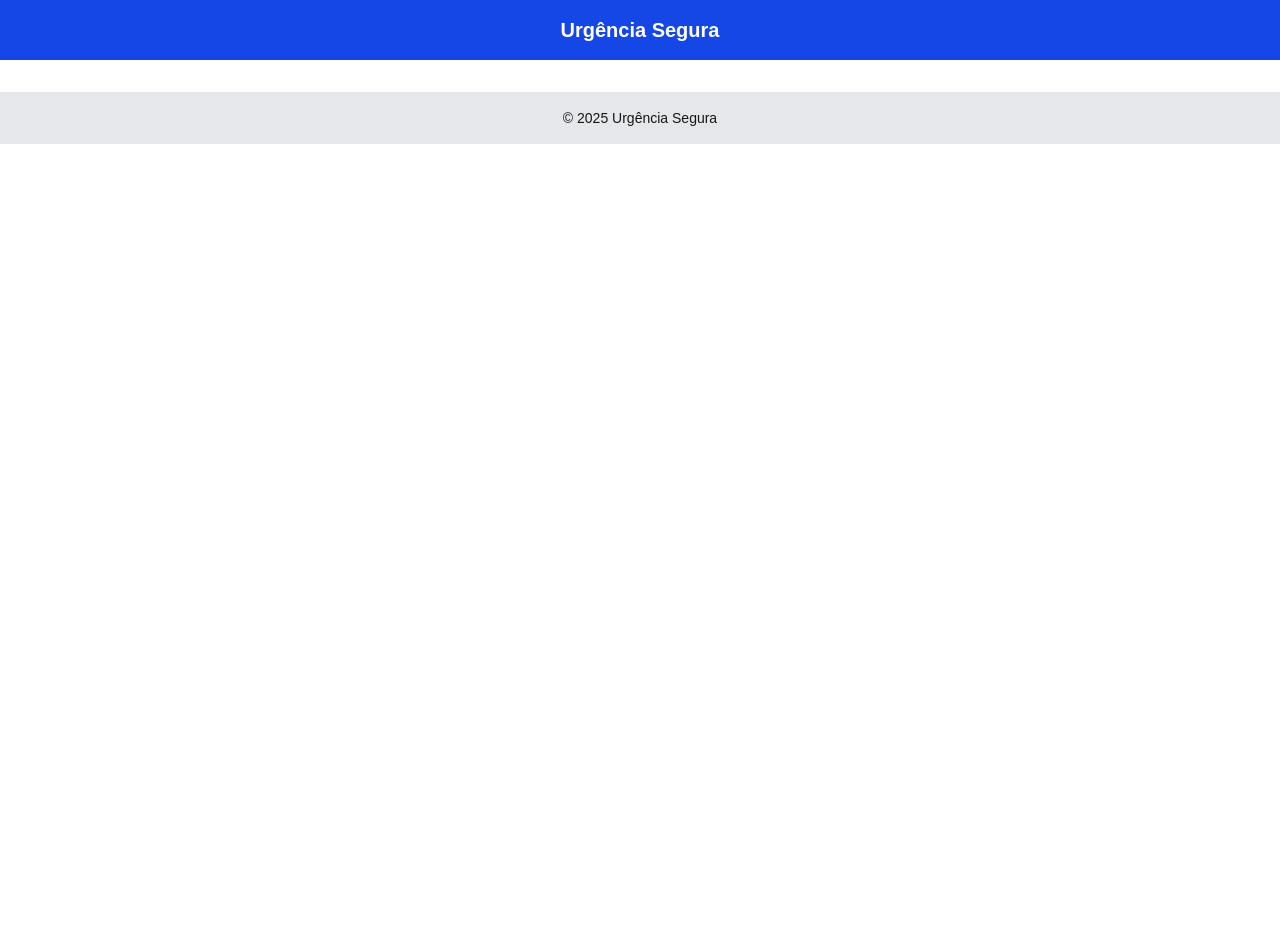
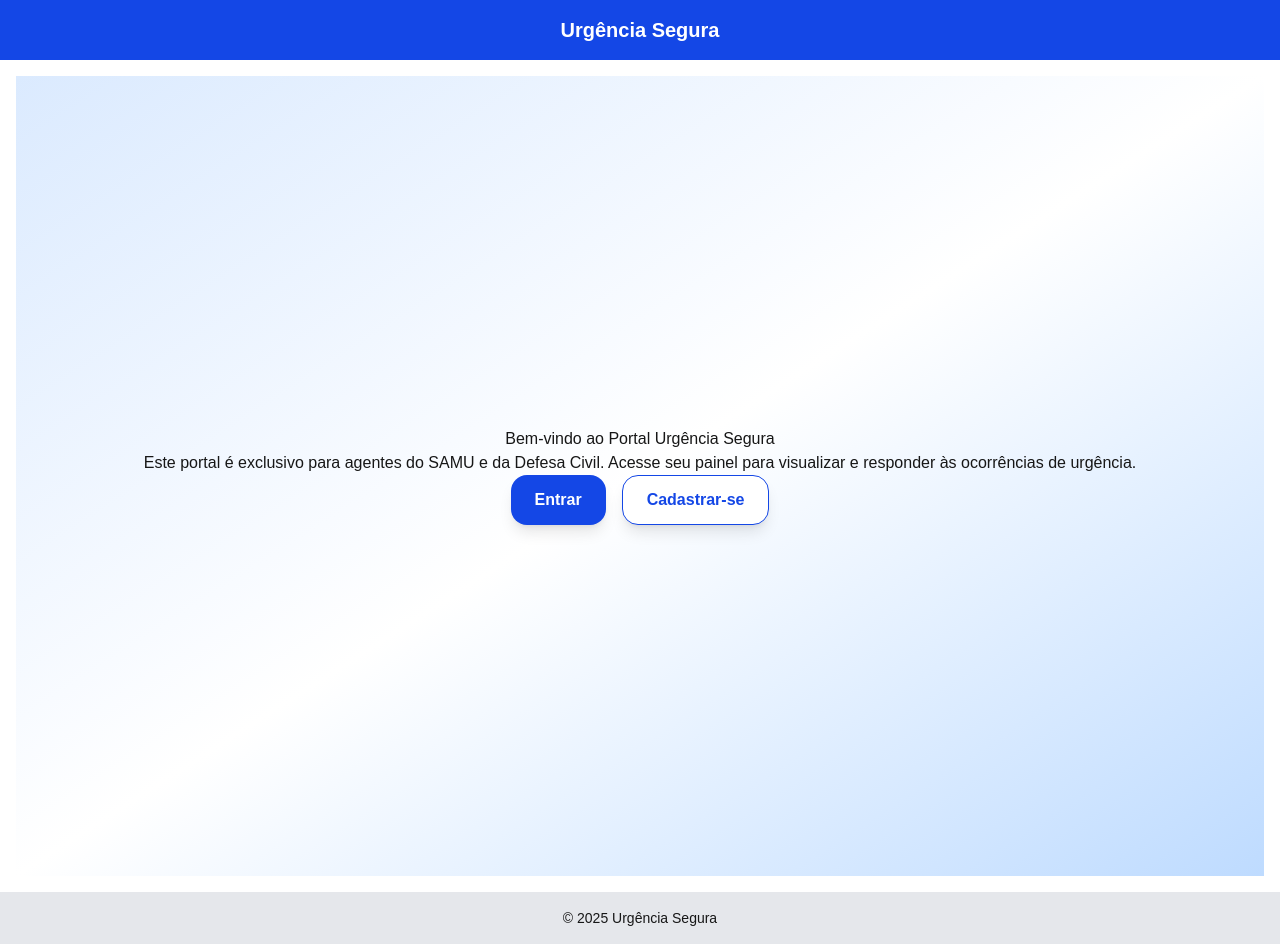
Before and after one commit to robsonalbuquerquedev/urgencia-segura-web, a Next.js app: page / in a window 1280 px wide. Before the commit this address had no page. Before the commit the page ends 800 px from the top, so only its background shows below. Built offline with nearby package versions, Linux system fonts and the light colour scheme.

Commit message:
Feat welcome page for users

```diff
--- a/package.json
+++ b/package.json
@@ -9,7 +9,8 @@
     "lint": "next lint"
   },
   "dependencies": {
-    "firebase": "^11.8.1",
+    "firebase": "^11.9.0",
+    "framer-motion": "^12.16.0",
     "next": "^15.3.2",
     "react": "^19.1.0",
     "react-dom": "^19.1.0",
--- a/src/app/page.tsx
+++ b/src/app/page.tsx
@@ -1,5 +1,53 @@
-import ProtectedUrgencias from './ProtectedUrgencias';
+'use client';
+
+import { useRouter } from 'next/navigation';
+import { motion } from 'framer-motion';
 
 export default function Home() {
-  return <ProtectedUrgencias />;
+  const router = useRouter();
+
+  return (
+    <main className="min-h-screen flex flex-col items-center justify-center bg-gradient-to-br from-blue-100 via-white to-blue-200 p-8 text-center">
+      <motion.h1
+        initial={{ opacity: 0, y: -20 }}
+        animate={{ opacity: 1, y: 0 }}
+        transition={{ duration: 0.6 }}
+      >
+        Bem-vindo ao Portal Urgência Segura
+      </motion.h1>
+
+      <motion.p
+        initial={{ opacity: 0, y: -10 }}
+        animate={{ opacity: 1, y: 0 }}
+        transition={{ delay: 0.3, duration: 0.6 }}
+      >
+        Este portal é exclusivo para agentes do SAMU e da Defesa Civil.
+        Acesse seu painel para visualizar e responder às ocorrências de urgência.
+      </motion.p>
+
+      <motion.div
+        className="flex gap-4"
+        initial={{ opacity: 0, y: 10 }}
+        animate={{ opacity: 1, y: 0 }}
+        transition={{ delay: 0.6, duration: 0.5 }}
+      >
+        <motion.button
+          whileHover={{ scale: 1.05 }}
+          whileTap={{ scale: 0.95 }}
+          onClick={() => router.push('/login')}
+          className="bg-blue-700 hover:bg-blue-800 text-white font-semibold py-3 px-6 rounded-2xl shadow-lg cursor-pointer transition-colors"
+        >
+          Entrar
+        </motion.button>
+        <motion.button
+          whileHover={{ scale: 1.05 }}
+          whileTap={{ scale: 0.95 }}
+          onClick={() => router.push('/register')}
+          className="bg-white border border-blue-700 text-blue-700 hover:bg-blue-100 font-semibold py-3 px-6 rounded-2xl shadow-lg cursor-pointer transition-colors"
+        >
+          Cadastrar-se
+        </motion.button>
+      </motion.div>
+    </main>
+  );
 }
```
Also changed, not shown: 1 other file (tests, documents, lock files or other folders).
